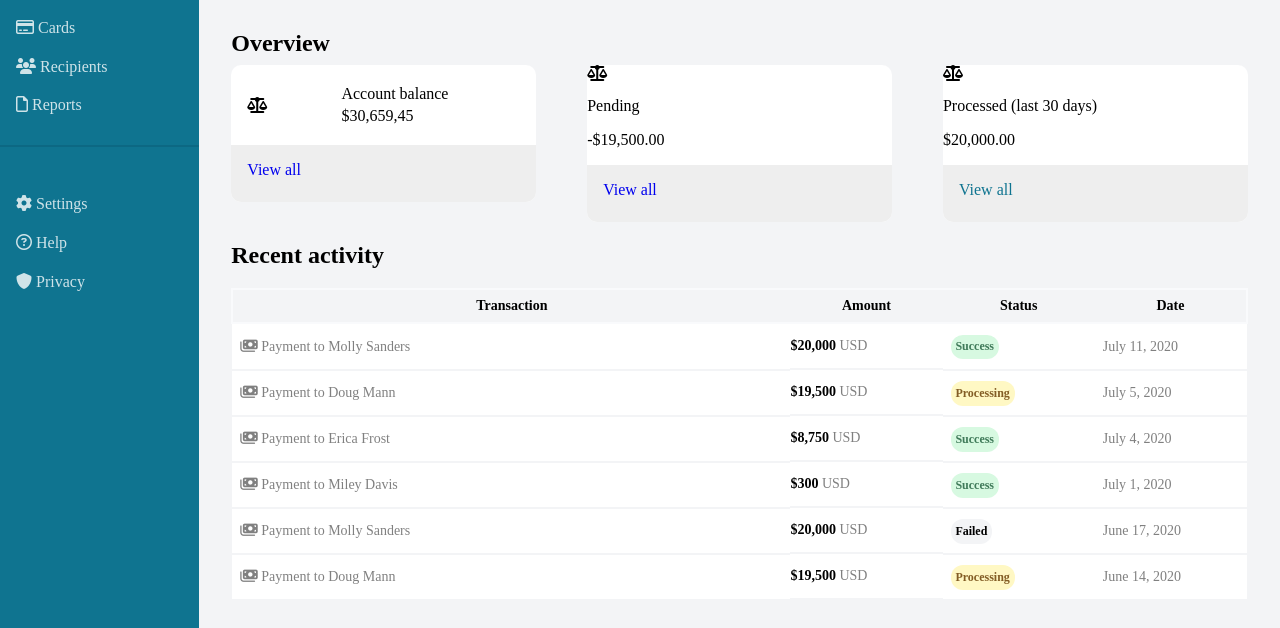
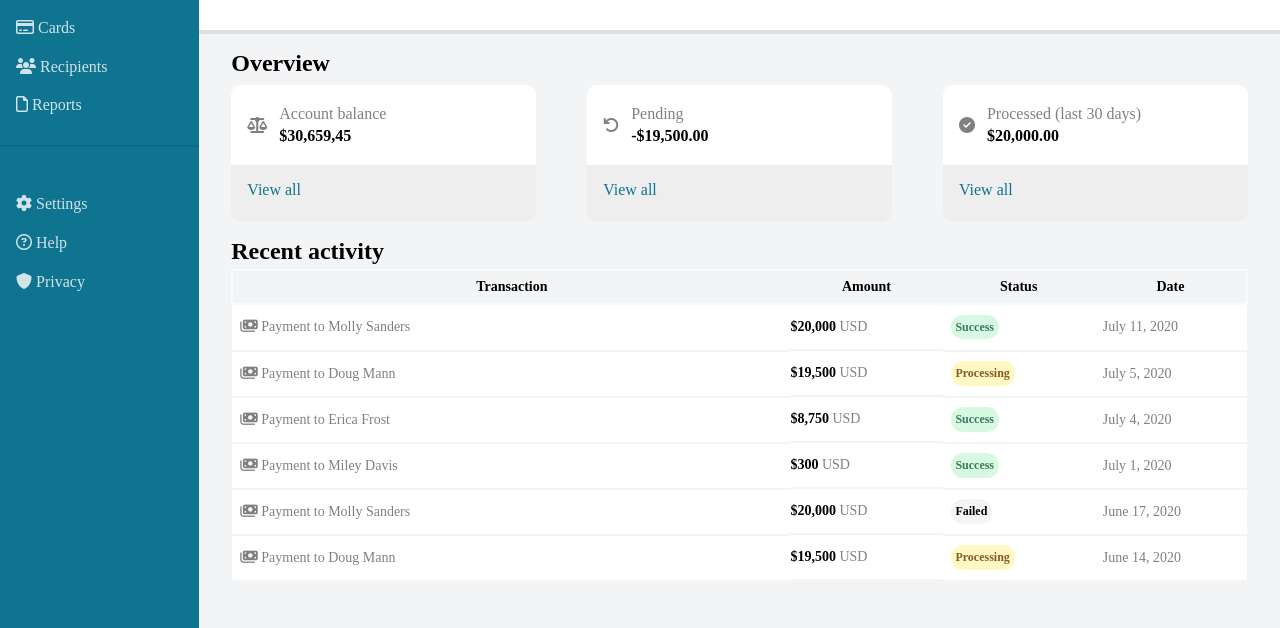
Before and after one commit to ergnalbayrak/dashboard, a plain HTML site: page index.html in a window 1280 px wide. Shown: the part 172-800 px from the top of the page. Drawn offline with Linux system fonts and the light colour scheme.

Commit message:
another one

```diff
--- a/global.css
+++ b/global.css
@@ -1,3 +1,4 @@
 .height {
     height:100vh;
+    margin:0;
 }
--- a/home.css
+++ b/home.css
@@ -121,7 +121,8 @@ a:hover {
     display: flex;
     flex-direction: column;
     padding: 1rem 2rem 0 2rem;
-    justify-content: space-between
+    justify-content: space-between;
+    padding-bottom: 1rem;
 }
 
 .page {
@@ -196,8 +197,7 @@ a:hover {
     display: flex;
     flex-direction: row;
     align-items: center;
-    width: 33%;
-
+    padding-right: .5rem;
 }
 
 table {
--- a/index.html
+++ b/index.html
@@ -139,7 +139,7 @@ bottom: 0;">
         <section class="page">
             <div class="border-top"></div>
             <div class="p1">
-                <h2 style="margin: 0; padding: 2rem 0 0.5rem 0;">Overview</h2>
+                <h2 style="margin: 0; padding: 1rem 0 0.5rem 0;">Overview</h2>
                 <div class="overview">
                     <div class="box">
                         <div style="
@@ -148,54 +148,97 @@ bottom: 0;">
                             flex-direction: inherit;
                             align-items: center;">
                             <div class="icon">
-                                <i class="fa fa-balance-scale" aria-hidden="true"></i>
+                                <i class="fa fa-balance-scale" aria-hidden="true" style="color:gray;"></i>
                             </div>
                             <div>
                                 <p style="
                                 margin: 0;
                                 padding: 0.25rem;
-                                padding-bottom: 0;">
+                                padding-bottom: 0;
+                                color:gray;">
                                     Account balance
                                 </p>
                                 <p style="
                                 margin: 0;
-                                padding: 0.25rem;">
+                                padding: 0.25rem;
+                                font-weight: bold;">
                                     $30,659,45
                                 </p>
                             </div>
                         </div>
                         <div
                             style="display: flex; background: #eee; padding: 1rem; border-end-end-radius: 10px; height: 25px; border-end-start-radius: 10px;">
-                            <a href="#" style="text-decoration:none; ">View all</a>
+                            <a href="#" style="text-decoration:none; color:#0f7490;">View all</a>
                         </div>
                     </div>
                     <div class="box">
-                        <div class="icon"> <i class="fa fa-balance-scale" aria-hidden="true"></i> </div>
-                        <div>
-                            <p>Pending</p>
-                            <p>-$19,500.00</p>
+                        <div style="
+                        padding: 1rem;
+                        display: flex;
+                        flex-direction: inherit;
+                        align-items: center;">
+                            <div class="icon">
+                                <i class="fa-solid fa-arrow-rotate-left" style="color:gray;"></i>
+                            </div>
+                            <div>
+                                <p style="
+                                margin: 0;
+                                padding: 0.25rem;
+                                padding-bottom: 0;
+                                color:gray;">
+                                    Pending
+                                </p>
+                                <p style="
+                                margin: 0;
+                                padding: 0.25rem;
+                                font-weight: bold;">
+                                    -$19,500.00
+                                </p>
+                            </div>
                         </div>
                         <div
-                            style=" display: flex; background: #eee; padding: 1rem; border-end-end-radius: 10px; height: 25px; border-end-start-radius: 10px;">
-                            <a href="#" style="text-decoration:none;">View all</a>
+                            style="display: flex; background: #eee; padding: 1rem; border-end-end-radius: 10px; height: 25px; border-end-start-radius: 10px;">
+                            <a href="#" style="text-decoration:none; color:#0f7490; ">View all</a>
                         </div>
                     </div>
                     <div class="box">
-                        <div class="icon"> <i class=" fa fa-balance-scale" aria-hidden="true"></i> </div>
-                        <div>
-                            <p>Processed (last 30 days)</p>
-                            <p>$20,000.00</p>
+                        <div style="
+                        padding: 1rem;
+                        display: flex;
+                        flex-direction: inherit;
+                        align-items: center;">
+                            <div class="icon">
+                                <i class="fa-solid fa-circle-check" style="color:gray;"></i>
+                            </div>
+                            <div>
+                                <p style="
+                                margin: 0;
+                                padding: 0.25rem;
+                                padding-bottom: 0;
+                                color:gray;">
+                                    Processed (last 30 days)
+                                </p>
+                                <p style="
+                                margin: 0;
+                                padding: 0.25rem;
+                                font-weight: bold;">
+                                    $20,000.00
+                                </p>
+                            </div>
                         </div>
                         <div
-                            style=" display: flex; background: #eee; padding: 1rem; border-end-end-radius: 10px; height: 25px; border-end-start-radius: 10px;">
-                            <a href="#" style="text-decoration:none; color:#0f7490">View all</a>
+                            style="display: flex; background: #eee; padding: 1rem; border-end-end-radius: 10px; height: 25px; border-end-start-radius: 10px;">
+                            <a href="#" style="text-decoration:none; color:#0f7490;">View all</a>
                         </div>
                     </div>
                 </div>
             </div>
 
             <div class="activity p1">
-                <h2>Recent activity</h2>
+                <h2 style="margin:0;
+                     padding: 1rem 0 0.25rem 0;">
+                    Recent activity
+                </h2>
                 <table>
                     <tr class="top">
                         <th style="width:55%">Transaction</th>
```
